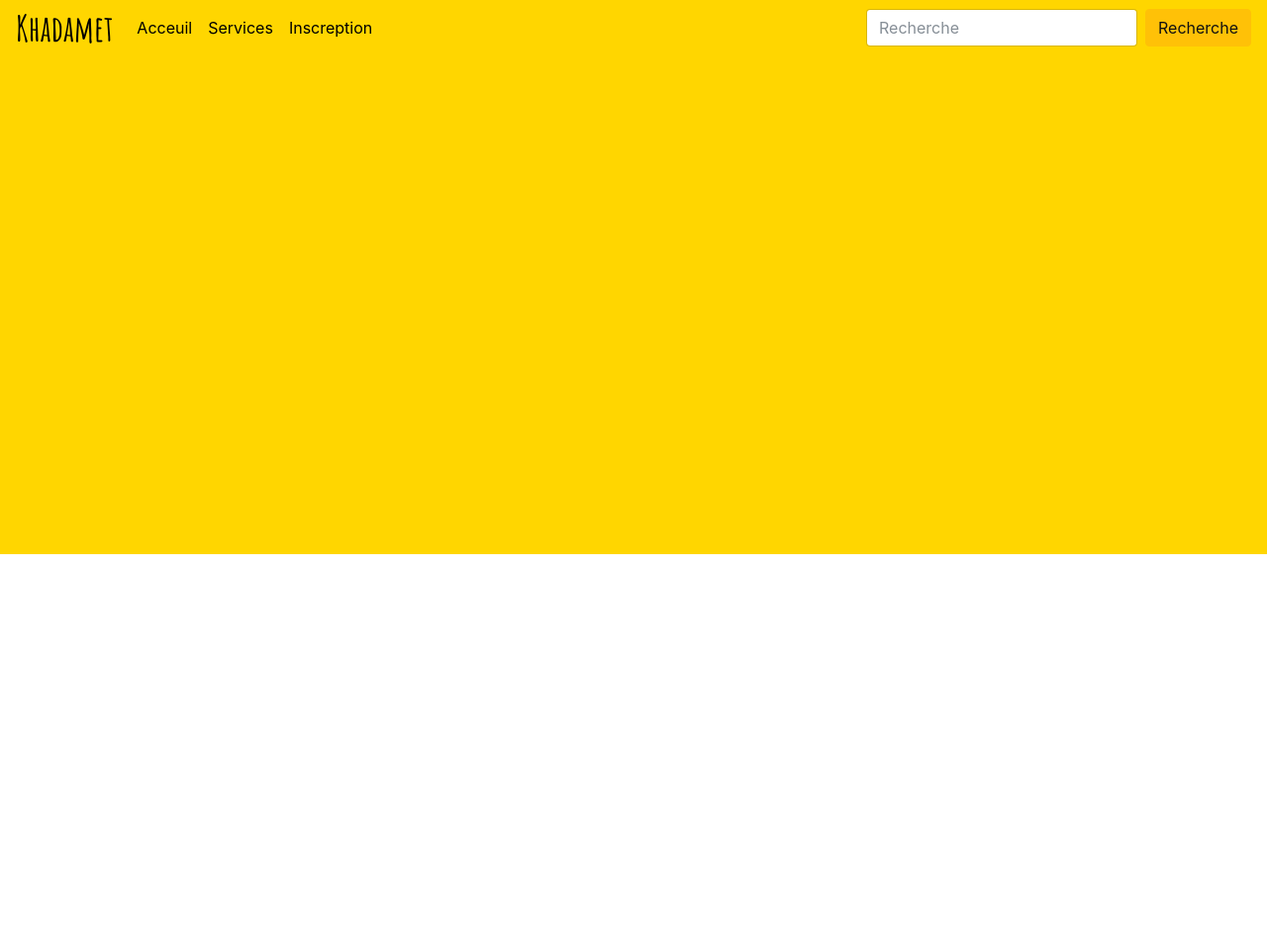
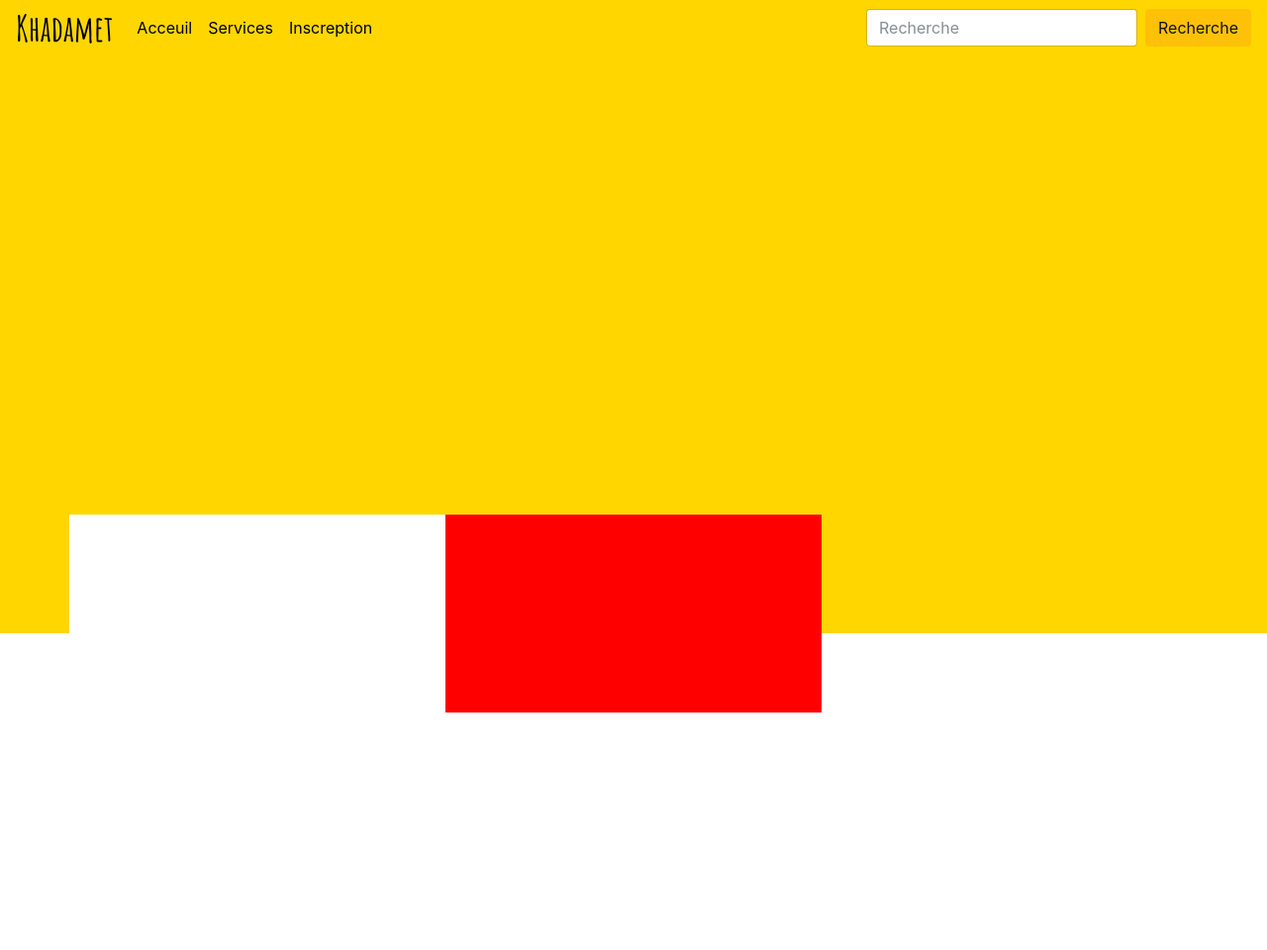
Before and after one commit to doublevie/khadamet, a PHP site: page /home.php in a window 1280 px wide. Shown: the top 960 px of the page at 99% size. Run offline with PHP 8.4, Linux system fonts and the light colour scheme.

Commit message:
added grid

```diff
--- a/home.php
+++ b/home.php
@@ -48,6 +48,26 @@
 
 <section class="main">
 
+</section>
+
+<section class="gr">
+<div class="container">
+<div class="row mainrow">
+<div class=" col-md-4">
+<div class="gridcol">
+
+</div>
+
+</div>
+<div class=" col-md-4">
+<div class="gridcol red">
+
+</div>
+
+</div>
+
+</div>
+</div>
 </section>
 
 
--- a/libs/main/css/main.css
+++ b/libs/main/css/main.css
@@ -29,4 +29,7 @@ font-weight: bold;
 
 
 
-section.main {height:500px;min-height: 70vh;background: #FFD600}
+section.main {min-height: 80vh;background: #FFD600;margin-bottom: -120px;}
+.gridcol {background: white;min-height: 200px;z-index: 9999999}
+.gridcol.red {background: red}
+.mainrow * {padding:0}
```
